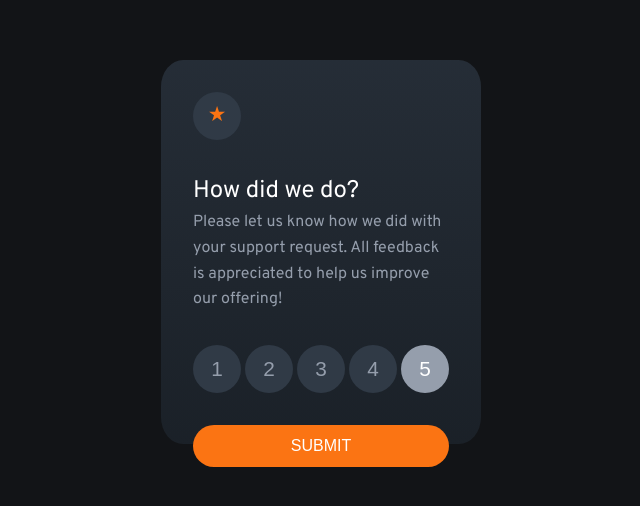
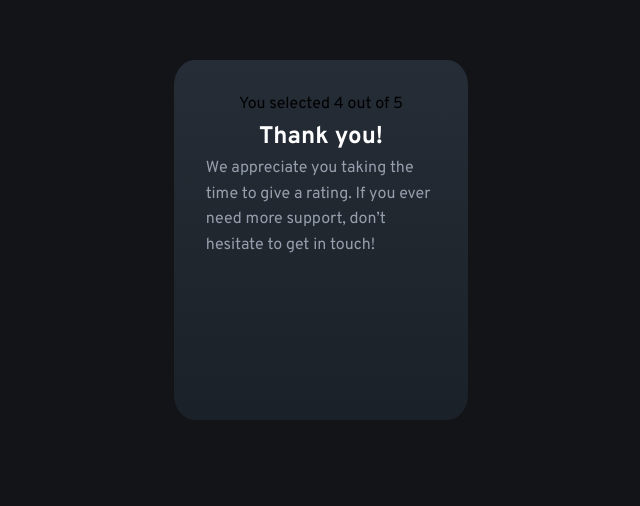
Before and after one commit to mkreive/interactiveRatingComponent, a plain HTML site: page index.html in a window 1280 px wide. Shown: the part 140-646 px from the top of the page, without its empty margins (319-959 px from the left). Drawn offline with Linux system fonts and the light colour scheme.

Commit message:
styling of thankyou block

```diff
--- a/index.html
+++ b/index.html
@@ -23,11 +23,11 @@
     </head>
 
     <body>
-        <div class="review">
+        <div class="review hidden">
             <span class="star">&#9733</span>
-            <h2 class="review__title">How did we do?</h2>
+            <h2 class="title">How did we do?</h2>
 
-            <p class="review__text">
+            <p class="text">
                 Please let us know how we did with your support request. All
                 feedback is appreciated to help us improve our offering!
             </p>
@@ -41,12 +41,15 @@
             <button class="review__button-submit" type="submit">Submit</button>
         </div>
 
-        <div class="thankyou hidden">
-            You selected
-            <!-- Add rating here -->
-            out of 5 Thank you! We appreciate you taking the time to give a
+        <div class="thankyou">
+          <span class="thankyou__rating">You selected 4 out of 5</span>
+          <h2 class="title">Thank you!</h2>
+          <p class="text">
+            We appreciate you taking the time to give a
             rating. If you ever need more support, don’t hesitate to get in
             touch!
+          </p>
+
         </div>
 <!--
         <div class="attribution">
--- a/style.css
+++ b/style.css
@@ -35,8 +35,8 @@ body {
     position: relative;
     transition: transform 1s;
     transform-style: preserve-3d;
-    width: 25%;
-    height: 48%;
+    width: 23%;
+    height: 45%;
     margin: 25vh auto;
     padding: 2rem;
     background-image: linear-gradient(
@@ -49,6 +49,10 @@ body {
     flex-direction: column;
 }
 
+.thankyou {
+    align-items: center;
+}
+
 .star {
     display: grid;
     place-items: center;
@@ -58,14 +62,14 @@ body {
     height: 3rem;
     padding: 0.5rem;
     border-radius: 60%;
-    font-size: 130%;
+    font-size: 110%;
     margin-bottom: 2rem;
 }
-.review__title {
+.title {
     color: var(--color-neutral-white);
-    font-weight: inherit;
+    font-weight: bold;
 }
-.review__text {
+.text {
     color: var(--color-neutral-light-grey);
     font-weight: inherit;
     margin-bottom: 2rem;
@@ -82,7 +86,7 @@ body {
     padding: 0.5rem;
     border-style: none;
     border-radius: 100%;
-    font-size: 130%;
+    font-size: 110%;
     text-align: center;
     margin-bottom: 2rem;
     color: var(--color-neutral-light-grey);
@@ -107,10 +111,10 @@ body {
     border-style: none;
     border-radius: 2rem;
     cursor: pointer;
-    text-transform: uppercase;
     font-size: inherit;
+    font-weight: bold;
+    letter-spacing: 0.1rem;
     margin-bottom: 2rem;
-    position: relative;
 }
 .review__button-submit:hover {
     background-color: var(--color-neutral-white);
```
